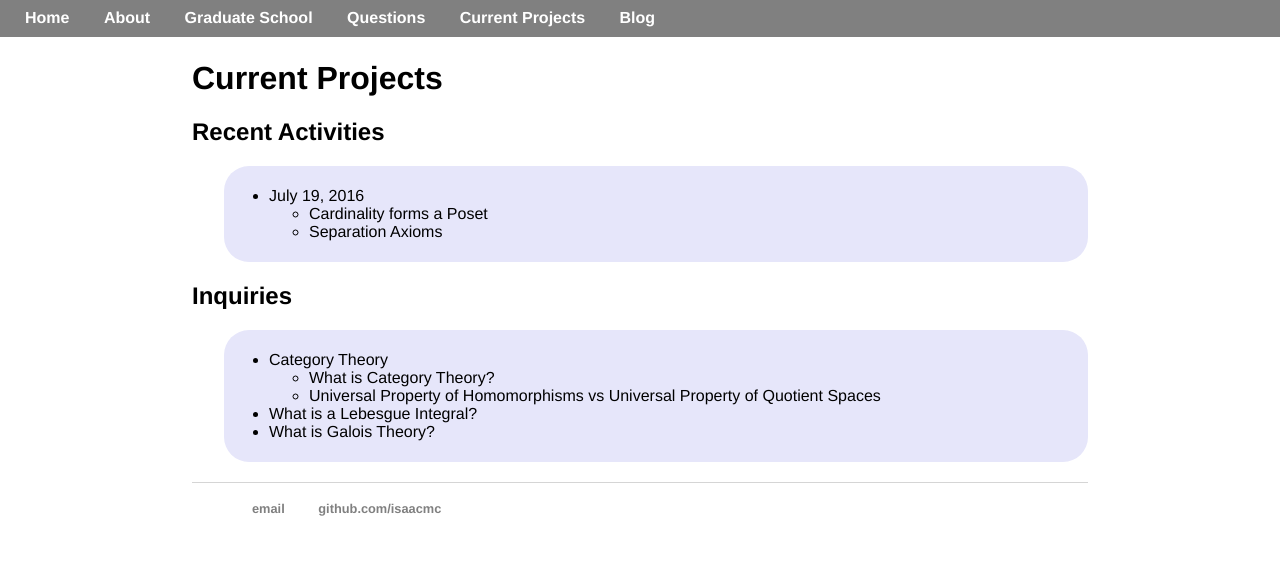
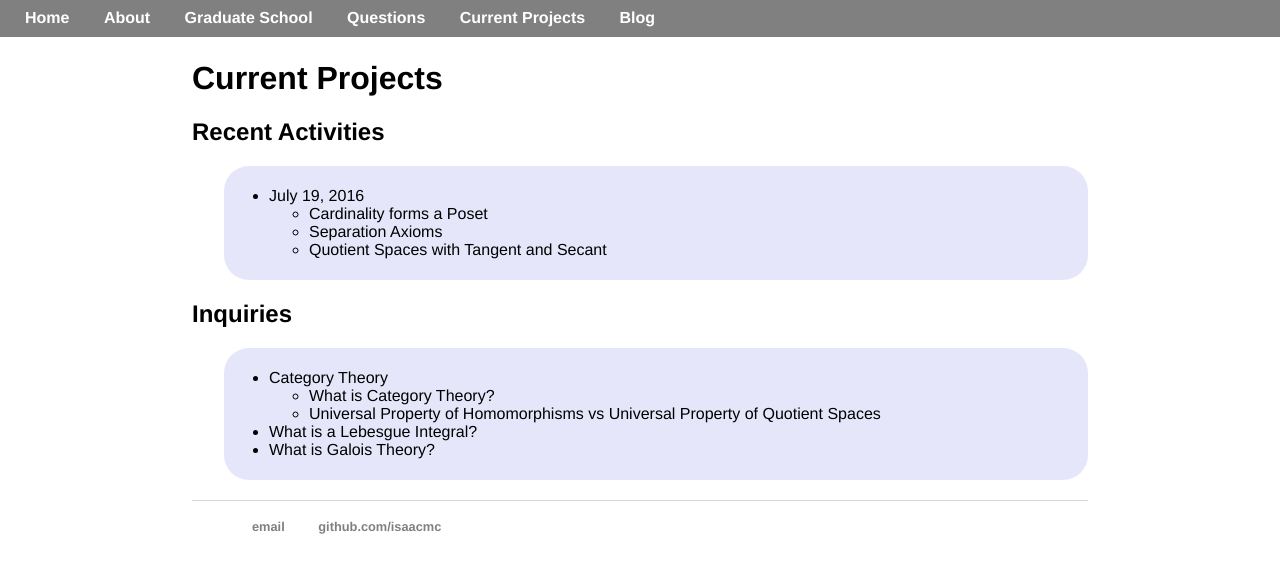
Before and after one commit to isundberg/isaacmc.github.io, a Jekyll site: the page built from projects/index.html, in a window 1280 px wide. Shown: the top 573 px of the page. Built offline with Jekyll 4.4.1, drawn with Linux system fonts in a browser that asks for light colours.

Commit message:
Update index.html

```diff
--- a/projects/index.html
+++ b/projects/index.html
@@ -12,6 +12,7 @@ title: Current Projects
 			<ul>
 				<li>Cardinality forms a Poset</li>
 				<li>Separation Axioms</li>
+				<li>Quotient Spaces with Tangent and Secant</li>
 			</ul>
 		</ul>
 	</div>
```
